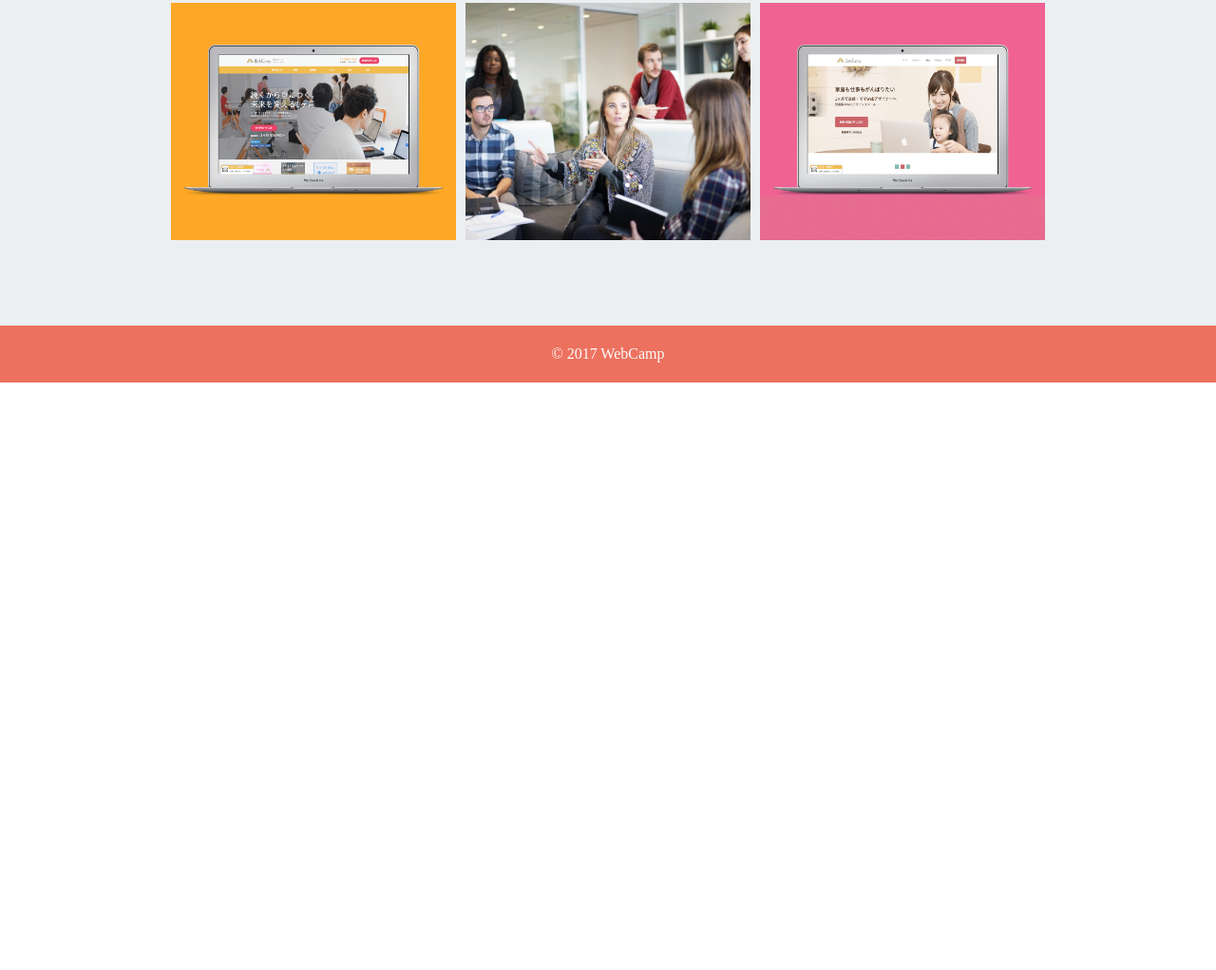
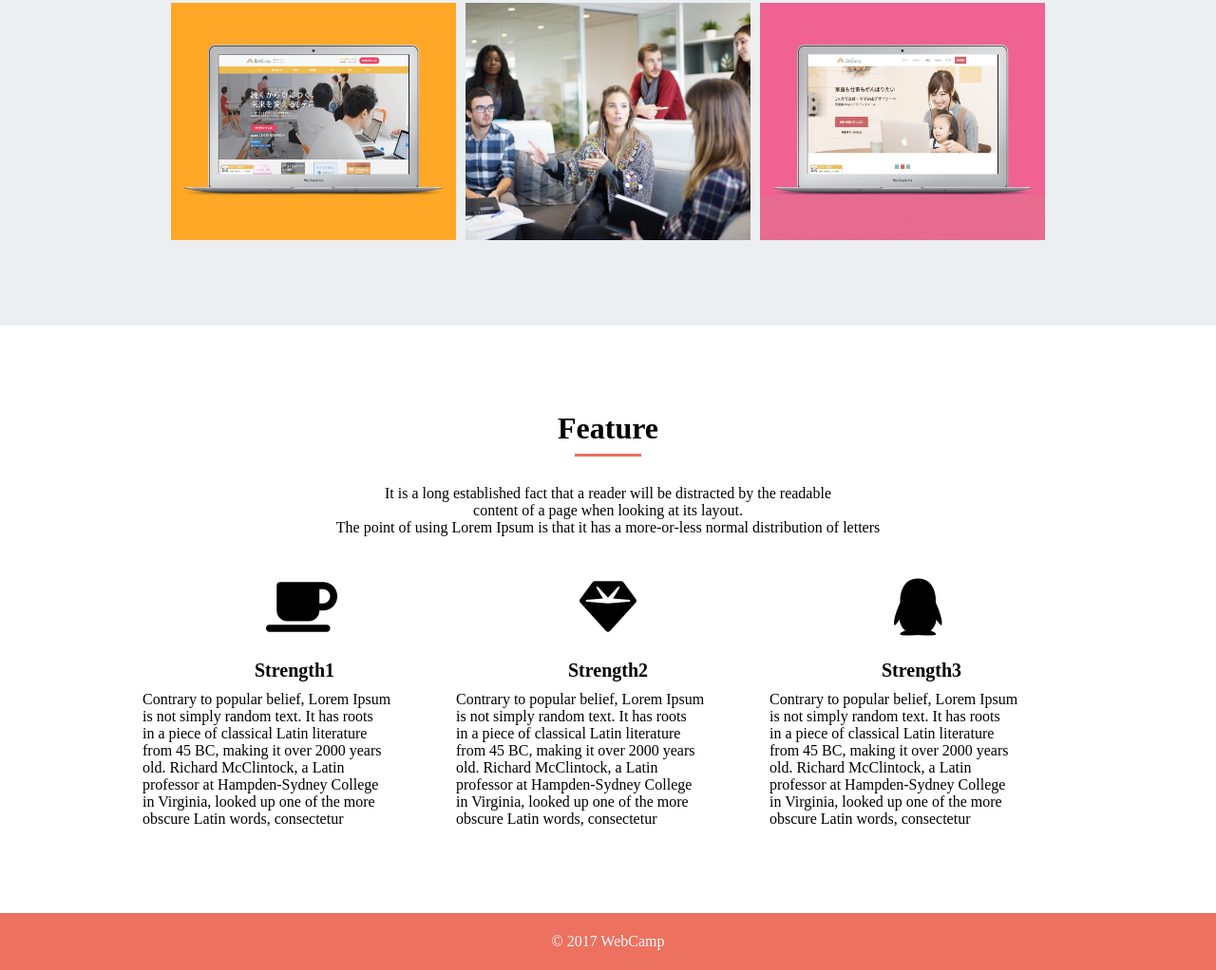
Before and after one commit to maruyu31/webpage, a plain HTML site: page index.html in a window 1280 px wide. Shown: the part 1229-2251 px from the top of the page at 95% size. Before the commit the page ends 1632 px from the top, so only its background shows below. Drawn offline with Linux system fonts and the light colour scheme.

Commit message:
[Add] featureページを追加

```diff
--- a/index.html
+++ b/index.html
@@ -28,8 +28,8 @@
     </div>
 
     <main>
-      <div class="content1">
-        <div class="portfolio">
+      <div class="portfolio">
+        <div class="portfolio-content">
           <div class="portfolio-heading">
             <h1>Portfolio</h1>
           </div>
@@ -49,8 +49,63 @@
           </div>
         </div>
       </div>
+
       <div class="feature">
-
+        <div class="feature-content">
+          <div class="feature-heading">
+            <h1>Feature</h1>
+          </div>
+          <div class="feature-solid"></div>
+          <div class="feature-text">
+            <p>It is a long established fact that a reader will be distracted by the readable</p>
+            <p>content of a page when looking at its layout.</p>
+            <p>The point of using Lorem Ipsum is that it has a more-or-less normal distribution of letters</p>
+          </div>
+          <div class="feature-strength">
+            <div class="strength">
+              <i class="fas fa-coffee"></i>
+              <h2>Strength1</h2>
+              <p>
+                Contrary to popular belief, Lorem Ipsum<br />
+                is not simply random text. It has roots<br />
+                in a piece of classical Latin literature<br />
+                from 45 BC, making it over 2000 years<br />
+                old. Richard McClintock, a Latin<br />
+                professor at Hampden-Sydney College<br />
+                in Virginia, looked up one of the more<br />
+                obscure Latin words, consectetur<br />
+              </p>
+            </div>
+            <div class="strength">
+              <i class="fas fa-gem"></i>
+              <h2>Strength2</h2>
+              <p>
+                Contrary to popular belief, Lorem Ipsum<br />
+                is not simply random text. It has roots<br />
+                in a piece of classical Latin literature<br />
+                from 45 BC, making it over 2000 years<br />
+                old. Richard McClintock, a Latin<br />
+                professor at Hampden-Sydney College<br />
+                in Virginia, looked up one of the more<br />
+                obscure Latin words, consectetur<br />
+              </p>
+            </div>
+            <div class="strength">
+              <i class="fab fa-qq"></i>
+              <h2>Strength3</h2>
+              <p>
+                Contrary to popular belief, Lorem Ipsum<br />
+                is not simply random text. It has roots<br />
+                in a piece of classical Latin literature<br />
+                from 45 BC, making it over 2000 years<br />
+                old. Richard McClintock, a Latin<br />
+                professor at Hampden-Sydney College<br />
+                in Virginia, looked up one of the more<br />
+                obscure Latin words, consectetur<br />
+              </p>
+            </div>
+          </div>
+        </div>
       </div>
       <div class="profile">
 
--- a/style.css
+++ b/style.css
@@ -80,19 +80,18 @@ nav {
 
 /* portfolio */
 
-.content1 {
+.portfolio {
   width: 100%;
   background-color: #eceff1;
 }
 
-.portfolio {
+.portfolio-content {
   width: 920px;
   margin: 0 auto;
 }
 
 .portfolio-heading {
-  padding-top: 90px;
-  padding-bottom: 8px;
+  padding: 90px 0 8px 0;
 }
 
 .portfolio-solid {
@@ -153,6 +152,67 @@ nav {
   background-image: url(img/webcamp-mother.png);
 }
 
+/* feature */
+
+.feature {
+  width: 100%;
+}
+
+.feature-content {
+  width: 980px;
+  margin: 0 auto;
+}
+
+.feature-heading {
+  padding: 90px 0 8px 0;
+}
+
+.feature-solid {
+  width: 70px;
+  height: 3px;
+  background-color: #ec715f;
+  margin: 0 auto;
+}
+
+.feature-text {
+  text-align: center;
+  margin: 30px 0;
+}
+
+.feature-strength {
+  display: flex;
+  padding-bottom: 90px;
+}
+
+.strength {
+  width: 320px;
+  margin-right: 10px;
+}
+
+.strength i {
+  font-size: 60px;
+  position: relative;
+  left: 130px;
+  margin: 15px 0;
+}
+
+.strength h2 {
+  font-size: 20px;
+  color: #000;
+  text-align: center;
+  padding: 10px 0;
+}
+
+.strength p {
+  font-size: 16px;
+  color: #000;
+  text-align: left;
+}
+
+.strength:last-child {
+  margin-right: 0;
+}
+
 /* footer */
 
 footer {
```
